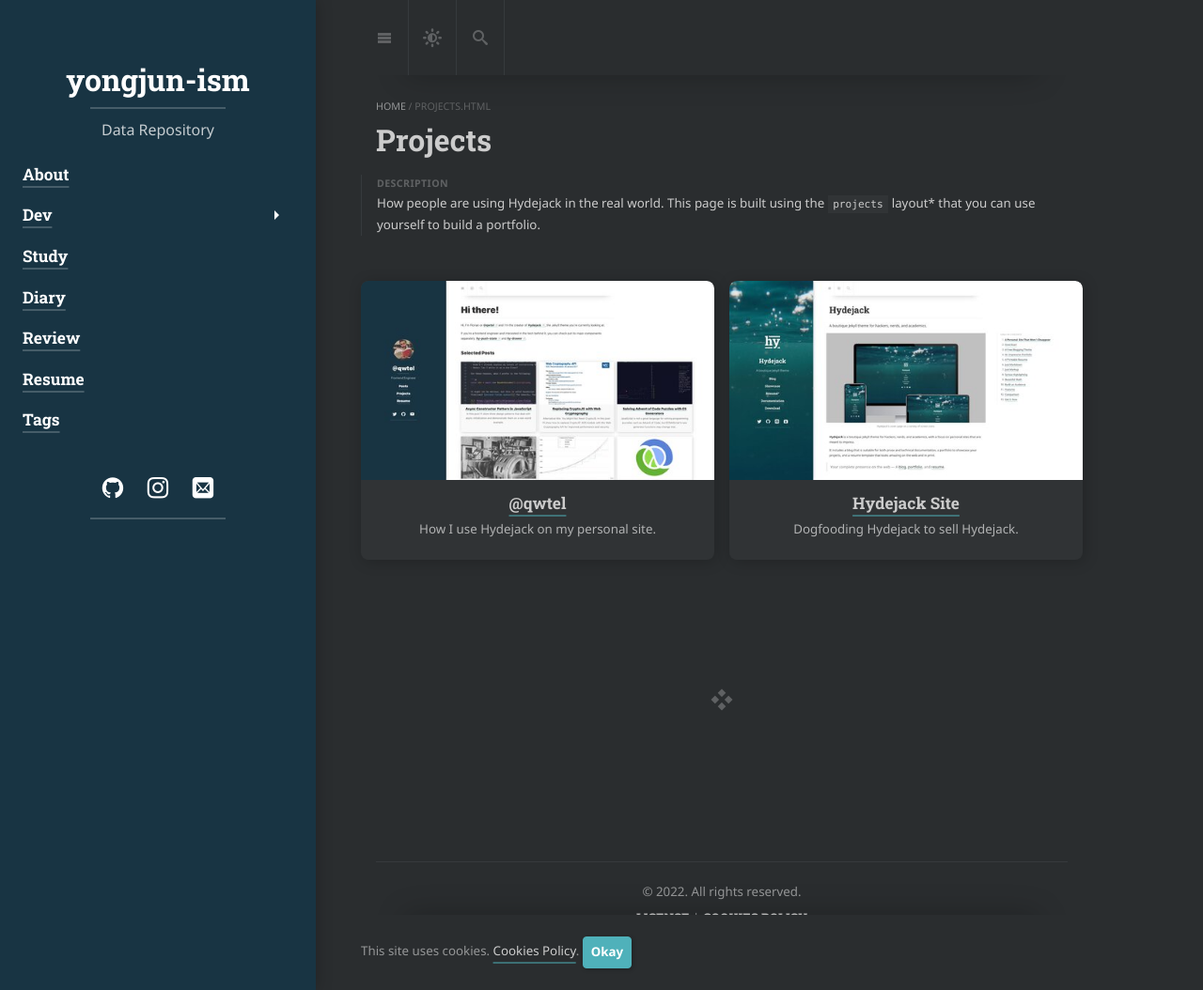
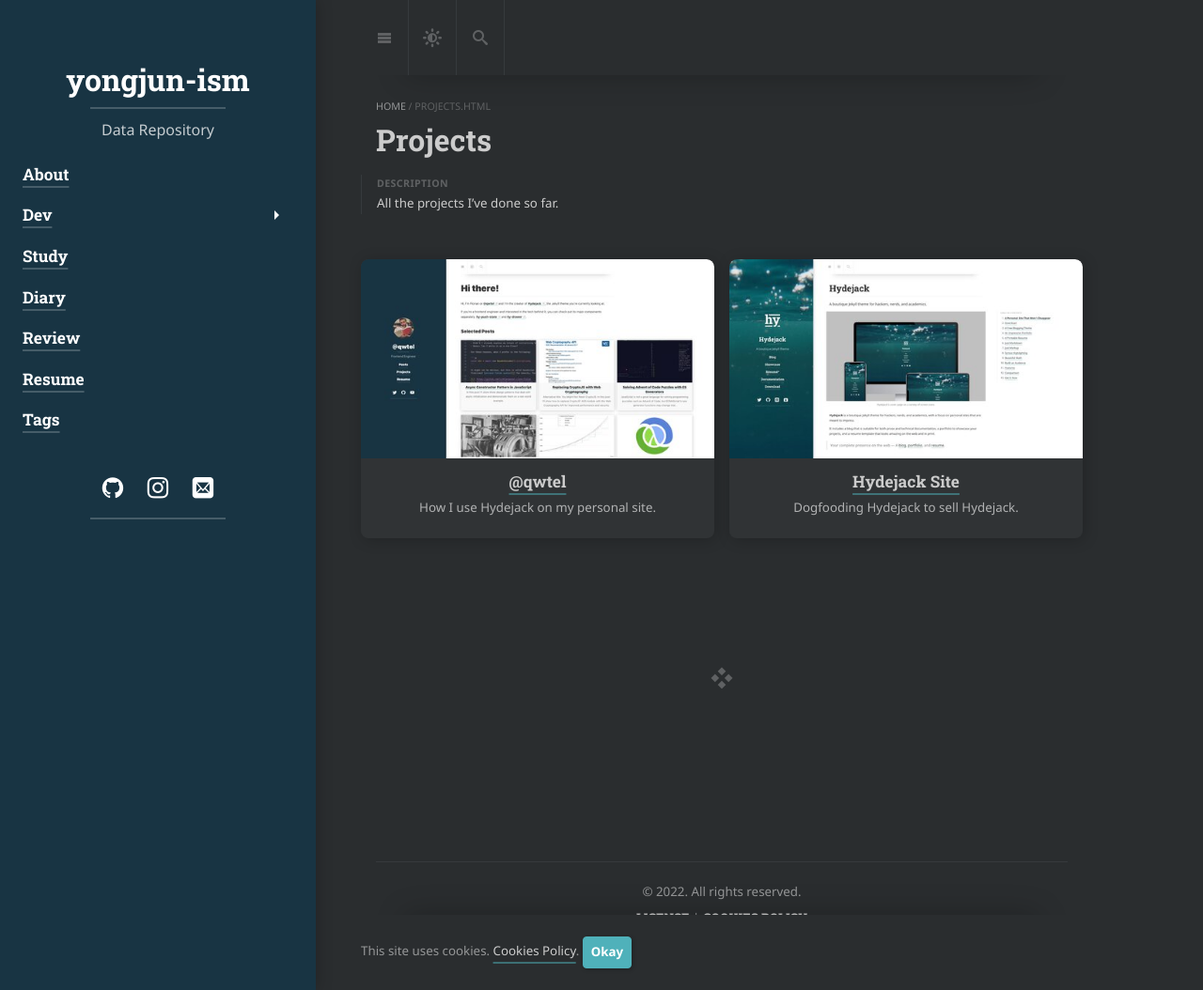
Before and after one commit to yongjunism/yongjunism.github.io, a Jekyll site: the page built from projects.md, in a window 1280 px wide and 1054 px high. Shown: the whole window at 94% size. Built offline with Jekyll 4.4.1, drawn with Linux system fonts in a browser that asks for light colours; cached includes are drawn as plain includes; nearby versions of some CDN libraries; some web fonts are replaced; library files that are not in the unit come from our copies.

Commit message:
Change description

```diff
--- a/projects.md
+++ b/projects.md
@@ -3,7 +3,6 @@
 title: Projects
 show_collection: projects
 description: >
-  How people are using Hydejack in the real world.
-  This page is built using the `projects` layout* that you can use yourself to build a portfolio.
+  All the projects I've done so far.
 no_groups: true
 ---
```
